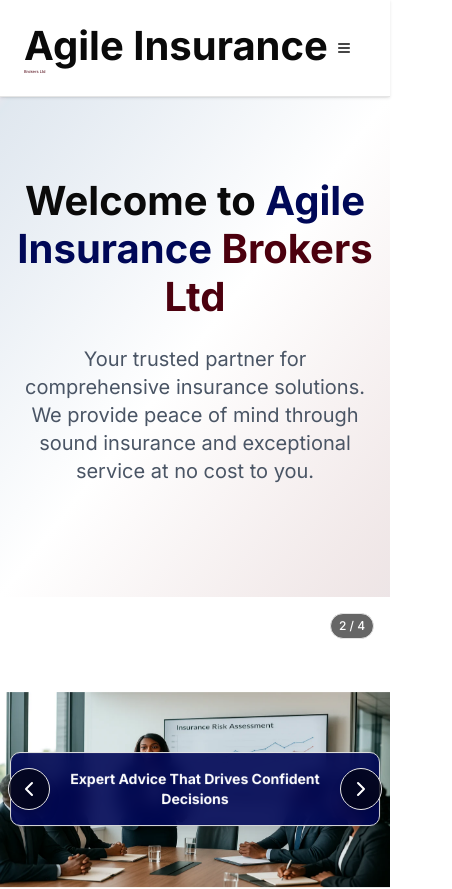
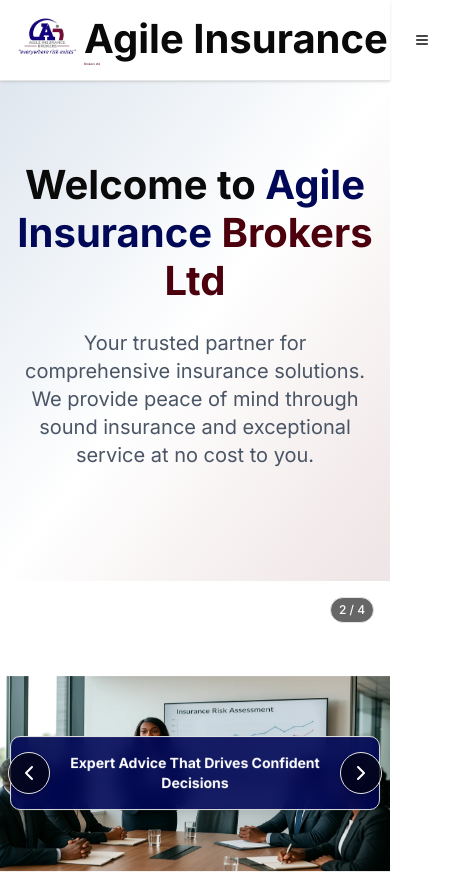
Before and after one commit to KakraGeek/agile_insurance_brokers, a Next.js app: page / in a window 390 px wide. Shown: the top 889 px of the page, 452 px wide, since content can reach past the window. Built offline with nearby package versions, Linux system fonts and the light colour scheme.

Commit message:
Fix mobile navbar layout - remove max-width constraint and adjust spacing

```diff
--- a/src/components/Navigation.tsx
+++ b/src/components/Navigation.tsx
@@ -29,7 +29,7 @@
       <div className="max-w-7xl mx-auto px-4 sm:px-6 lg:px-8">
         <div className="flex justify-between items-center min-h-16 md:min-h-20 py-2">
           {/* Logo */}
-          <div className="flex-shrink-0 max-w-[60%] md:max-w-none">
+          <div className="flex-shrink-0">
             <Link href="/" className="flex items-center">
               <div className="flex items-center justify-center">
                 <Image
@@ -37,13 +37,13 @@
                   alt="Agile Insurance Logo"
                   width={80}
                   height={80}
-                  className="w-20 h-20 md:w-16 md:h-16 lg:w-20 lg:h-20 object-contain"
+                  className="w-16 h-16 md:w-16 md:h-16 lg:w-20 lg:h-20 object-contain"
                   priority
                 />
               </div>
-              <div className="ml-2 md:ml-3">
-                <h1 className="text-[6px] md:text-base lg:text-lg font-bold text-primary whitespace-nowrap leading-none">Agile Insurance</h1>
-                <p className="text-[4px] md:text-xs text-secondary leading-none">Brokers Ltd</p>
+              <div className="ml-1 md:ml-3">
+                <h1 className="text-[5px] md:text-base lg:text-lg font-bold text-primary whitespace-nowrap leading-none">Agile Insurance</h1>
+                <p className="text-[3px] md:text-xs text-secondary leading-none">Brokers Ltd</p>
               </div>
             </Link>
           </div>
@@ -135,7 +135,7 @@
           </div>
 
           {/* Mobile menu button */}
-          <div className="md:hidden flex-shrink-0 z-50" style={{ minWidth: '48px' }}>
+          <div className="md:hidden flex-shrink-0 z-50 ml-4" style={{ minWidth: '48px' }}>
             <Button
               variant="ghost"
               size="sm"
```
